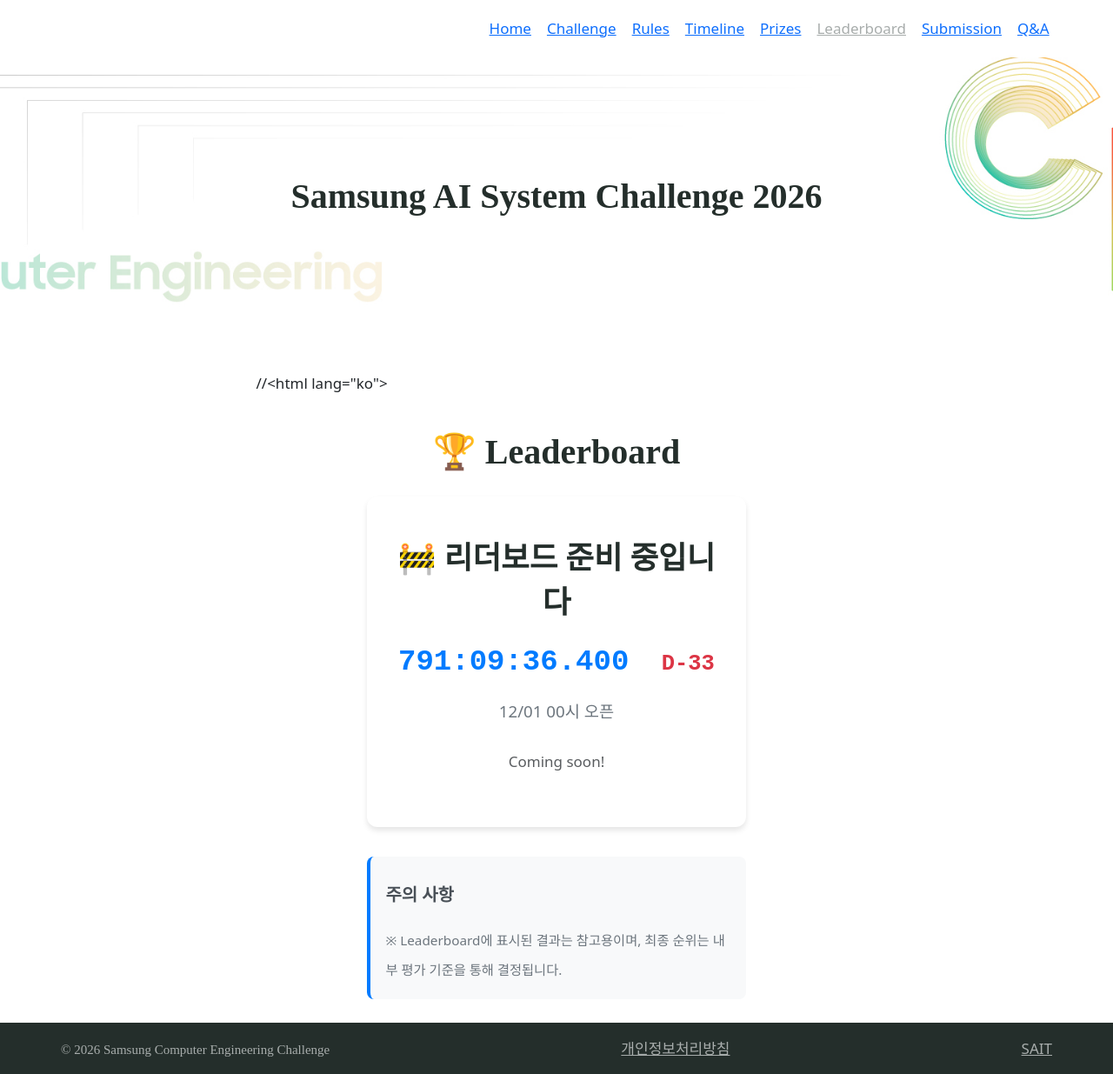
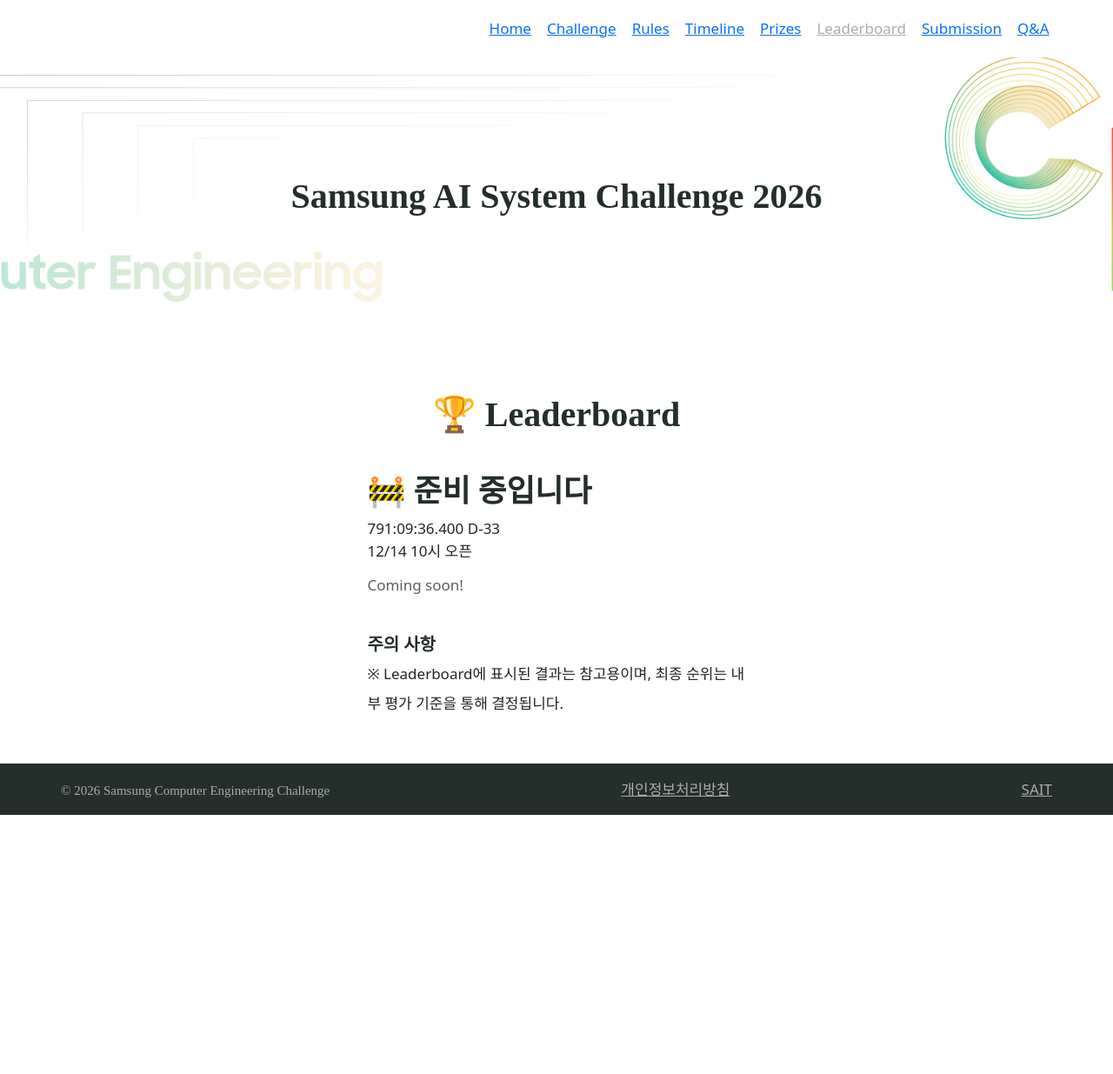
Before and after one commit to AISystemChallenge/AISystemChallenge.github.io, a Jekyll site: the page built from leaderboard.md, in a window 1280 px wide. Shown: the whole page at 87% size. Built offline with Jekyll 4.4.1, drawn with Linux system fonts in a browser that asks for light colours; some web fonts are replaced; after the commit the page ends 937 px from its top, so only the background shows below that.

Commit message:
Update leaderboard.md

```diff
--- a/leaderboard.md
+++ b/leaderboard.md
@@ -6,14 +6,13 @@ feature_image: "/assets/logos/banner_last.png"
 excerpt:
 ---
 
-//<html lang="ko">
-<html>
+<html lang="ko">
 <head>
     <meta charset="UTF-8">
     <meta name="viewport" content="width=device-width, initial-scale=1.0">
     <title>Leaderboard</title>
     <link href="https://cdn.jsdelivr.net/npm/bootstrap@5.3.0/dist/css/bootstrap.min.css" rel="stylesheet">
-    <style>
+    <!-- <style>
         .leaderboard-card {
             background: white;
             border-radius: 12px;
@@ -136,7 +135,7 @@ excerpt:
                 margin-top: 0.5rem;
             }
         }
-    </style>
+    </style> -->
 </head>
 <body class="bg-light">
     <div class="container mt-4">
@@ -152,12 +151,12 @@ excerpt:
 
                 <div id="preparing" class="d-none">
                     <div class="preparing-card">
-                        <h2>🚧 리더보드 준비 중입니다</h2>
+                        <h2>🚧 준비 중입니다</h2>
                         <div class="countdown-timer" id="countdown">
                             <span id="time-display">00:00:00.000</span>
                             <span class="dday" id="dday-display">D-0</span>
                         </div>
-                        <div class="open-info">12/01 00시 오픈</div>
+                        <div class="open-info">12/14 10시 오픈</div>
                         <p class="text-muted">Coming soon!</p>
                     </div>
                 </div>
@@ -191,7 +190,7 @@ excerpt:
         //const WEBHOOK_URL = 'https://raw.githubusercontent.com/cechallenge/2025_cechallenge_data/refs/heads/main/rank.csv';
         const WEBHOOK_URL = '/rank/rank2026.csv';
 
-        // 오픈 시간 설정 (2026년 12월 01일 00:00:00 KST)
+        // 오픈 시간 설정 (2026년 12월 14일 10:00:00 KST)
         const OPEN_TIME = new Date('2026-12-14T10:00:00+09:00');
 
         let countdownInterval;
```
